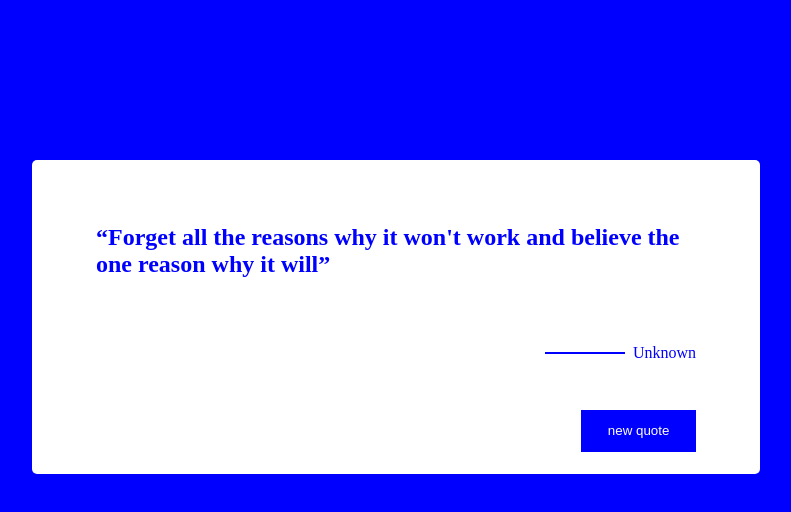
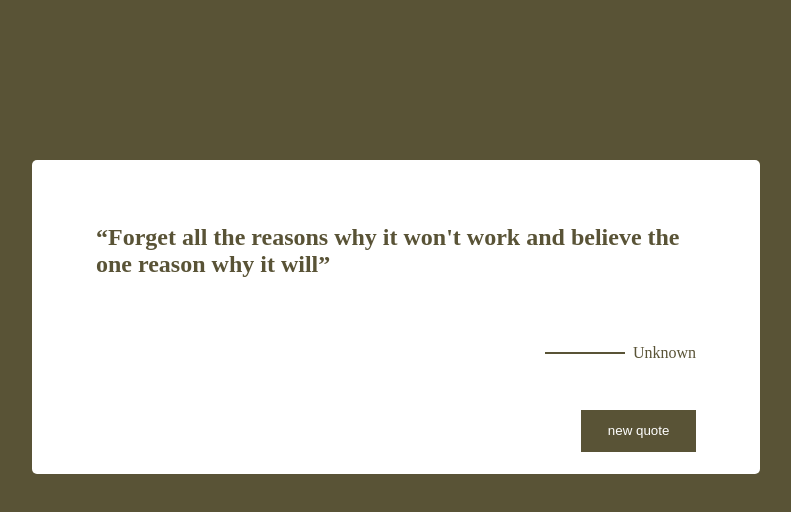
Before and after one commit to NielsMets/quoteAppReact, a React (Create React App) app: page / in a window 1280 px wide. Shown: the top 512 px of the page, without its empty margins (244-1035 px from the left). Built offline with nearby package versions, Linux system fonts and the light colour scheme.

Commit message:
implemented useEffect and useState, app now has random color on startup

```diff
--- a/src/App.js
+++ b/src/App.js
@@ -1,30 +1,31 @@
-import React, { useEffect, Component } from "react";
+import React, { useEffect, useState } from "react";
 import QuoteAndAuthor from "./components/QuoteAndAuthor";
 import quotes from "./QuoteDB";
 import "./styles/style.css";
 
-export default class App extends Component {
+function App() {
   //state
-  state = {
-    num: 0,
-    quote: quotes[0].quote,
-    author: quotes[0].author,
-    backgroundColor: "blue",
-  };
+
+  const [num, setNum] = useState(0);
+  const [quote, setQuote] = useState(quotes[0].quote);
+  const [author, setAuthor] = useState(quotes[0].author);
+  const [bgColor, setBgColor] = useState("white");
+
+  useEffect(() => {
+    setBgColor(randomHSL(360, 40, 70));
+  }, []);
 
   //get random quote and color
-  generateQuote = () => {
-    let num = this.randomListIndex(quotes);
+  const randomQuote = () => {
+    let num = randomListIndex(quotes);
 
-    this.setState({
-      quote: quotes[num].quote,
-      author: quotes[num].author,
-      backgroundColor: this.randomHSL(360, 40, 70),
-    });
+    setQuote(quotes[num].quote);
+    setAuthor(quotes[num].author);
+    setBgColor(randomHSL(360, 40, 70));
   };
 
   //generate random HSL color
-  randomHSL = (h, s, l) => {
+  const randomHSL = (h, s, l) => {
     let randomNum = (max) => {
       return Math.floor(Math.random() * max);
     };
@@ -32,25 +33,28 @@ export default class App extends Component {
   };
 
   //generate random list index number
-  randomListIndex = (list) => {
+  const randomListIndex = (list) => {
     //generate number
-    let num = Math.floor(Math.random() * list.length);
+    let i = Math.floor(Math.random() * list.length);
     //make sure number is different
-    if (num == this.state.num) {
-      return this.randomListIndex(list);
+    if (i == num) {
+      return randomListIndex(list);
     } else {
-      this.setState({
-        num: num,
-      });
+      setNum(i);
     }
-    return num;
+    return i;
   };
 
-  render() {
-    return (
-      <section style={{ backgroundColor: this.state.backgroundColor }}>
-        <QuoteAndAuthor generateQuote={this.generateQuote} quote={this.state} />
-      </section>
-    );
-  }
+  return (
+    <section style={{ backgroundColor: bgColor }}>
+      <QuoteAndAuthor
+        generateQuote={randomQuote}
+        quote={quote}
+        author={author}
+        bgColor={bgColor}
+      />
+    </section>
+  );
 }
+
+export default App;
--- a/src/components/QuoteAndAuthor.js
+++ b/src/components/QuoteAndAuthor.js
@@ -1,21 +1,18 @@
 import React from "react";
 
 export default function QuoteAndAuthor(props) {
-  const { quote, generateQuote } = props;
+  const { quote: quote, author, generateQuote, bgColor } = props;
   return (
-    <div className="quoteGenerator" style={{ color: quote.backgroundColor }}>
-      <h2>{quote.quote}</h2>
+    <div className="quoteGenerator" style={{ color: bgColor }}>
+      <h2>{quote}</h2>
       <div className="author">
-        <div
-          className="line"
-          style={{ backgroundColor: quote.backgroundColor }}
-        ></div>
-        <p>{quote.author}</p>
+        <div className="line" style={{ backgroundColor: bgColor }}></div>
+        <p>{author}</p>
       </div>
 
       <button
         onClick={() => generateQuote()}
-        style={{ backgroundColor: quote.backgroundColor }}
+        style={{ backgroundColor: bgColor }}
       >
         new quote
       </button>
```
